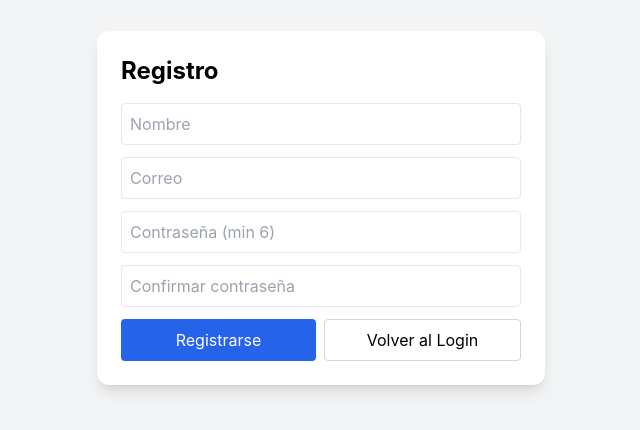
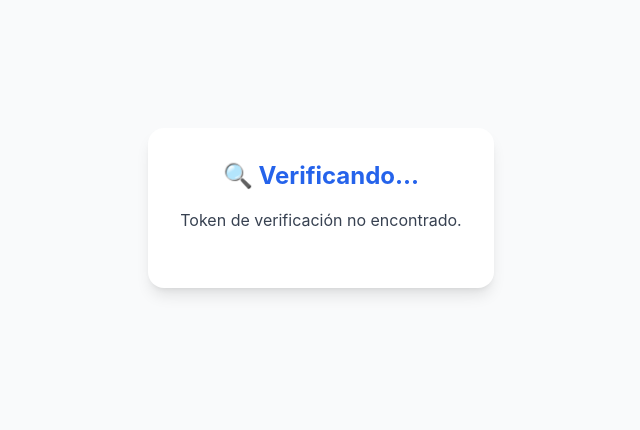
Before and after one commit to adm2liftgroup/LiftGroupSystems, a React (Create React App) app in the folder frontend/cliente/: page /register in a window 1280 px wide. Shown: the part 192-622 px from the top of the page, without its empty margins (319-959 px from the left). Built offline with nearby package versions, Linux system fonts and the light colour scheme.

Commit message:
provando la verificación de cuenta 2.0

```diff
--- a/frontend/cliente/src/pages/Register.js
+++ b/frontend/cliente/src/pages/Register.js
@@ -1,170 +1,68 @@
-import { useState } from "react";
+import { useEffect, useState } from "react";
+import { useNavigate, useSearchParams } from "react-router-dom";
 import axios from "axios";
-import { useNavigate, Link } from "react-router-dom";
 
-// URL de la API: Primero toma el .env, si no existe usa la API local como fallback
-const API_URL = process.env.REACT_APP_API_URL || "http://192.168.0.193:4000";
+const API_URL = process.env.REACT_APP_API_URL;
 
-// Componente principal Register
-export default function Register() {
-  // Estados para manejar formulario, carga y mensajes
-  const [form, setForm] = useState({ nombre: "", email: "", password: "", confirmPassword: "" });
-  const [loading, setLoading] = useState(false);
-  const [message, setMessage] = useState({ type: "", text: "" });
-  const navigate = useNavigate(); // Hook para navegación
+// Página para mostrar el mensaje de verificación exitosa
+export default function VerifySuccess() {
+  const [searchParams] = useSearchParams();
+  const navigate = useNavigate();
+  const [message, setMessage] = useState("Verificando tu cuenta...");
+  const [isSuccess, setIsSuccess] = useState(false);
 
-  const handleChange = (e) => setForm({ ...form, [e.target.name]: e.target.value }); // Acualiza valores del formulario
+  useEffect(() => {
+    const token = searchParams.get("token");
 
-  const validateEmail = (email) => /^[^\s@]+@[^\s@]+\.[^\s@]+$/.test(email); // Valida que el email tenga un formato correcto
-
-  // BLOQUE 1: Envío del formulario de registro
-  const handleSubmit = async (e) => {
-    e.preventDefault();
-
-    // Validaciones en el cliente antes de enviar
-    if (!form.nombre.trim()) {
-      setMessage({ type: "error", text: "Nombre requerido" });
-      window.scrollTo(0, 0);
-      return;
-    }
-    if (!validateEmail(form.email)) {
-      setMessage({ type: "error", text: "Email inválido" });
-      window.scrollTo(0, 0);
-      return;
-    }
-    if (form.password.length < 6) {
-      setMessage({ type: "error", text: "La contraseña debe tener al menos 6 caracteres" });
-      window.scrollTo(0, 0);
-      return;
-    }
-    if (form.password !== form.confirmPassword) {
-      setMessage({ type: "error", text: "Las contraseñas no coinciden" });
-      window.scrollTo(0, 0);
+    if (!token) {
+      setMessage("Token de verificación no encontrado.");
       return;
     }
 
+    // Verificar el token con el backend
+    const verifyAccount = async () => {
       try {
-      setLoading(true);
-      setMessage({ type: "", text: "" });
+        const response = await axios.get(`${API_URL}/auth/verify?token=${token}`);
 
-      const res = await axios.post( // Peticiones POST al backend para registrar
-        `${API_URL}/auth/register`,
-        { nombre: form.nombre, email: form.email, password: form.password },
-        { headers: { "Content-Type": "application/json" }, timeout: 10000 }
-      );
+        if (response.status === 200) {
+          setMessage("✅ ¡Cuenta verificada exitosamente!");
+          setIsSuccess(true);
 
-      if (res.data?.success) { // Registro exitoso
-        setMessage({ type: "success", text: res.data.message || "Registro exitoso. Revisa tu correo." });
-        window.scrollTo(0, 0);
-
-        // redirigir a la ruta después de 2 segundos
+          // Redirigir al login después de 3 segundos
           setTimeout(() => {
             navigate("/");
-        }, 2000);
-      } else { // Error desde el backend
-        setMessage({ type: "error", text: res.data?.error || "Error inesperado al registrar." });
-        window.scrollTo(0, 0);
+          }, 3000);
         }
-    } catch (err) { //Error de conexión o validaciones del servidor
-      console.error("Register error:", err);
-      const msg =
-        err.response?.data?.error ||
-        err.response?.data?.errors?.map((e) => e.msg).join(", ") ||
-        (err.code === "ECONNABORTED" ? "Tiempo de espera agotado" : "Error al conectar con el servidor");
-      setMessage({ type: "error", text: msg });
-      window.scrollTo(0, 0);
-    } finally {
-      setLoading(false);
+      } catch (error) {
+        console.error("Error verificando cuenta:", error);
+        setMessage("❌ Error al verificar la cuenta. El token puede haber expirado.");
+        setIsSuccess(false);
       }
     };
-  // FIN DEL BLOQUE 1: Envío del formulario de registro
 
-  // BLOQUE 2: Renderizado del formulario de registro
+    verifyAccount();
+  }, [searchParams, navigate]);
+
   return (
-    <div className="min-h-screen flex items-center justify-center bg-gray-100 p-4">
-      <form onSubmit={handleSubmit} className="bg-white p-6 rounded-xl shadow-lg w-full max-w-md">
-        <h2 className="text-2xl font-bold mb-4">Registro</h2>
+    <div className="flex flex-col items-center justify-center min-h-screen bg-gray-50 p-4">
+      <div className="bg-white shadow-lg rounded-2xl p-8 max-w-md text-center">
+        <h1 className={`text-2xl font-bold mb-4 ${isSuccess ? 'text-green-600' : 'text-blue-600'}`}>
+          {isSuccess ? '✅ ¡Cuenta Verificada!' : '🔍 Verificando...'}
+        </h1>
+        <p className="text-gray-700 mb-6">{message}</p>
 
-        {/* Mensaje de error o éxito */}
-        {message.text && (
-          <div
-            className={`mb-4 p-2 rounded text-center ${
-              message.type === "success" ? "bg-green-100 text-green-700" : "bg-red-100 text-red-700"
-            }`}
+        {isSuccess && (
+          <div className="mt-4">
+            <p className="text-sm text-gray-500 mb-4">Serás redirigido al login automáticamente...</p>
+            <button
+              onClick={() => navigate("/")}
+              className="bg-blue-600 text-white px-6 py-2 rounded-lg hover:bg-blue-700 transition-colors"
             >
-            {message.text}
-            {/* Si es success se muestra el link inmediato al Login */}
-            {message.type === "success" && (
-              <div className="mt-3">
-                <button
-                  type="button"
-                  onClick={() => navigate("/")}
-                  className="bg-blue-600 text-white px-4 py-2 rounded hover:bg-blue-700"
-                >
-                  Ir al Login
+              Ir al Login Ahora
             </button>
           </div>
         )}
       </div>
-        )}
-
-        {/* Campos de entrada */}
-        <input
-          name="nombre"
-          placeholder="Nombre"
-          value={form.nombre}
-          onChange={handleChange}
-          className="w-full p-2 border rounded mb-3"
-          required
-          disabled={loading}
-        />
-        <input
-          name="email"
-          type="email"
-          placeholder="Correo"
-          value={form.email}
-          onChange={handleChange}
-          className="w-full p-2 border rounded mb-3"
-          required
-          disabled={loading}
-        />
-        <input
-          name="password"
-          type="password"
-          placeholder="Contraseña (min 6)"
-          value={form.password}
-          onChange={handleChange}
-          className="w-full p-2 border rounded mb-3"
-          required
-          disabled={loading}
-        />
-        <input
-          name="confirmPassword"
-          type="password"
-          placeholder="Confirmar contraseña"
-          value={form.confirmPassword}
-          onChange={handleChange}
-          className="w-full p-2 border rounded mb-3"
-          required
-          disabled={loading}
-        />
-
-        {/* Botones de acción */}
-        <div className="flex gap-2">
-          <button
-            type="submit"
-            disabled={loading}
-            className="flex-1 bg-blue-600 text-white py-2 rounded hover:bg-blue-700 disabled:opacity-60"
-          >
-            {loading ? "Registrando..." : "Registrarse"}
-          </button>
-
-          <Link to="/" className="flex-1 text-center py-2 rounded border border-gray-300 hover:bg-gray-100">
-            Volver al Login
-          </Link>
-        </div>
-      </form>
     </div>
   );
 }
-// FIN DEL BLOQUE: Renderizado del formulario de registro
```
Also changed, not shown: 1 other file (tests, documents, lock files or other folders). Lines whose indentation alone changed are shown as unchanged.
